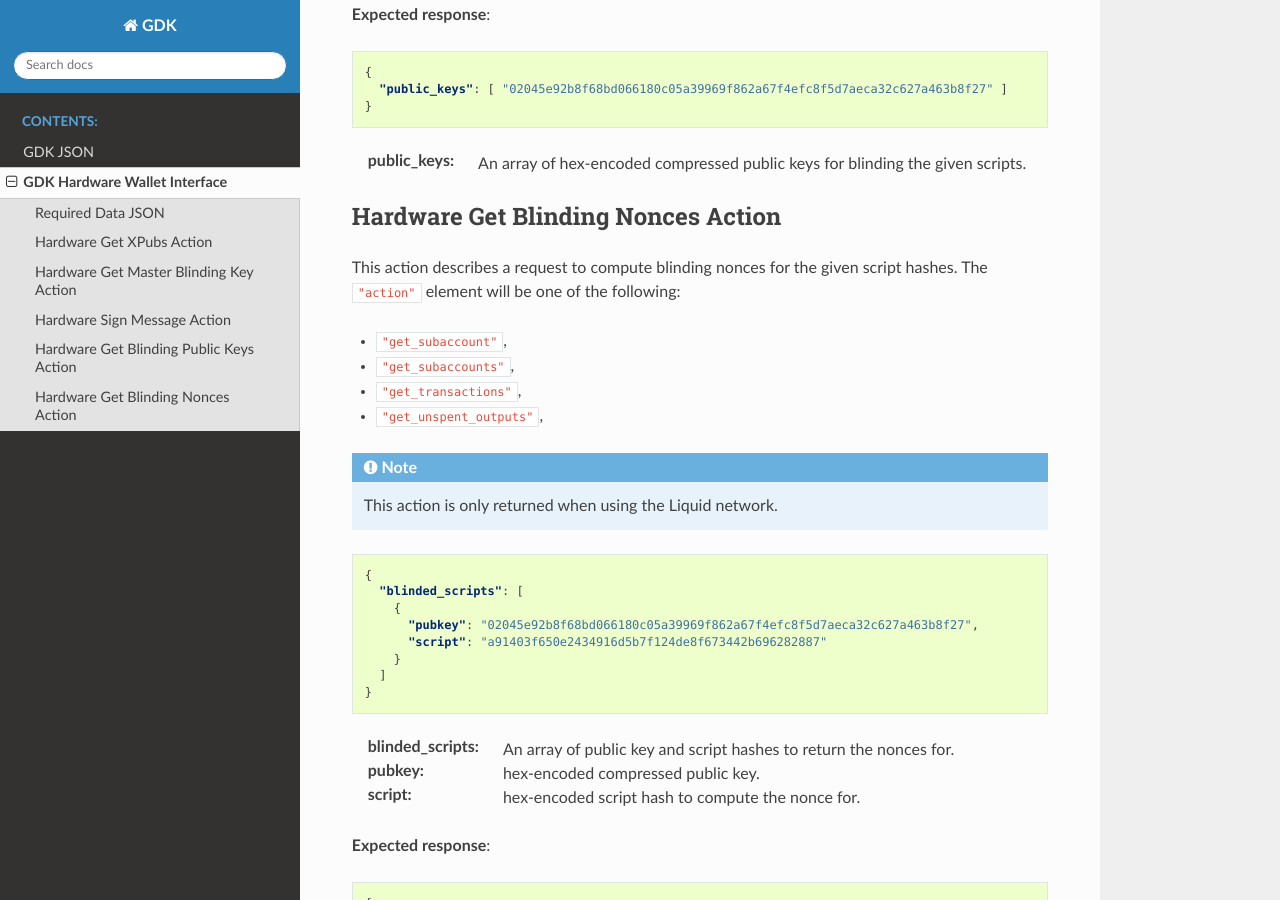
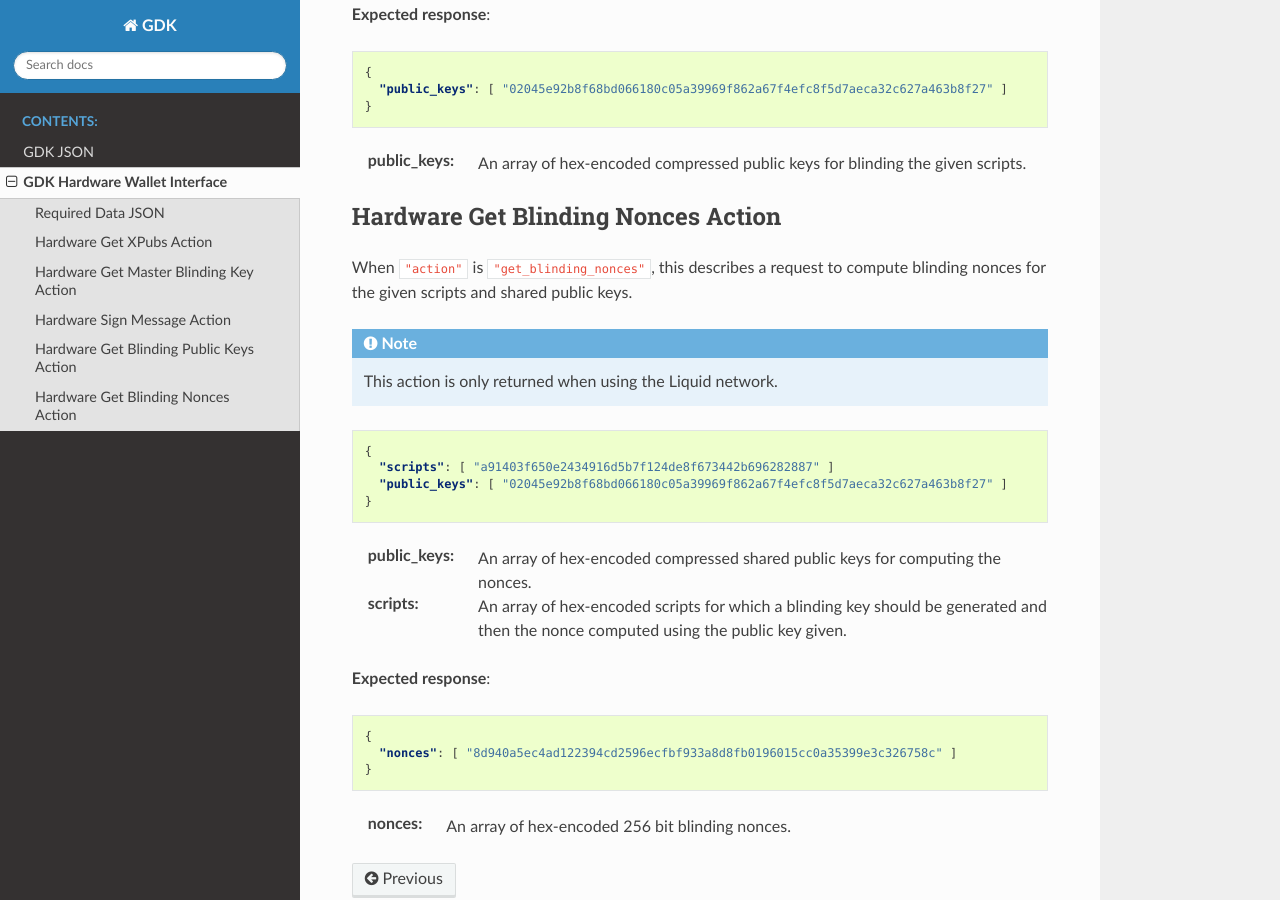
Before and after one commit to Blockstream/gdk, a Sphinx documentation site: the page built from docs/source/gdk-hw.rst, in a window 1280 px wide and 900 px high, scrolled down 2765 px. Built offline with Sphinx 7.4.7 and the Read the Docs theme 2.0.0, drawn with Linux system fonts in a browser that asks for light colours; pages that are not in the unit, such as notebooks, are missing from menus.

Commit message:
Update docs for new HWWI request "get_blinding_nonces"

```diff
--- a/docs/source/gdk-hw.rst
+++ b/docs/source/gdk-hw.rst
@@ -152,39 +152,28 @@ compute blinding public keys from wallet scripts.
 Hardware Get Blinding Nonces Action
 -----------------------------------
 
-This action describes a request to compute blinding nonces for the given script hashes.
-The ``"action"`` element will be one of the following:
-
-- ``"get_subaccount"``,
-- ``"get_subaccounts"``,
-- ``"get_transactions"``,
-- ``"get_unspent_outputs"``,
+When ``"action"`` is ``"get_blinding_nonces"``, this describes a request to
+compute blinding nonces for the given scripts and shared public keys.
 
 .. note:: This action is only returned when using the Liquid network.
 
 .. code-block:: json
 
      {
-       "blinded_scripts": [
-         {
-           "pubkey": "02045e92b8f68bd066180c05a39969f862a67f4efc8f5d7aeca32c627a463b8f27",
-           "script": "a91403f650e2434916d5b7f124de8f673442b696282887"
-         }
-       ]
+       "scripts": [ "a91403f650e2434916d5b7f124de8f673442b696282887" ]
+       "public_keys": [ "02045e92b8f68bd066180c05a39969f862a67f4efc8f5d7aeca32c627a463b8f27" ]
      }
 
-:blinded_scripts: An array of public key and script hashes to return the nonces for.
-:pubkey: hex-encoded compressed public key.
-:script: hex-encoded script hash to compute the nonce for.
+:public_keys: An array of hex-encoded compressed shared public keys for computing the nonces.
+:scripts: An array of hex-encoded scripts for which a blinding key should be generated and then
+    the nonce computed using the public key given.
 
 **Expected response**:
 
 .. code-block:: json
 
      {
-       "nonces": [
-           "8d940a5ec4ad122394cd2596ecfbf933a8d8fb0196015cc0a35399e3c326758c"
-       ]
+       "nonces": [ "8d940a5ec4ad122394cd2596ecfbf933a8d8fb0196015cc0a35399e3c326758c" ]
      }
 
 :nonces: An array of hex-encoded 256 bit blinding nonces.
```
